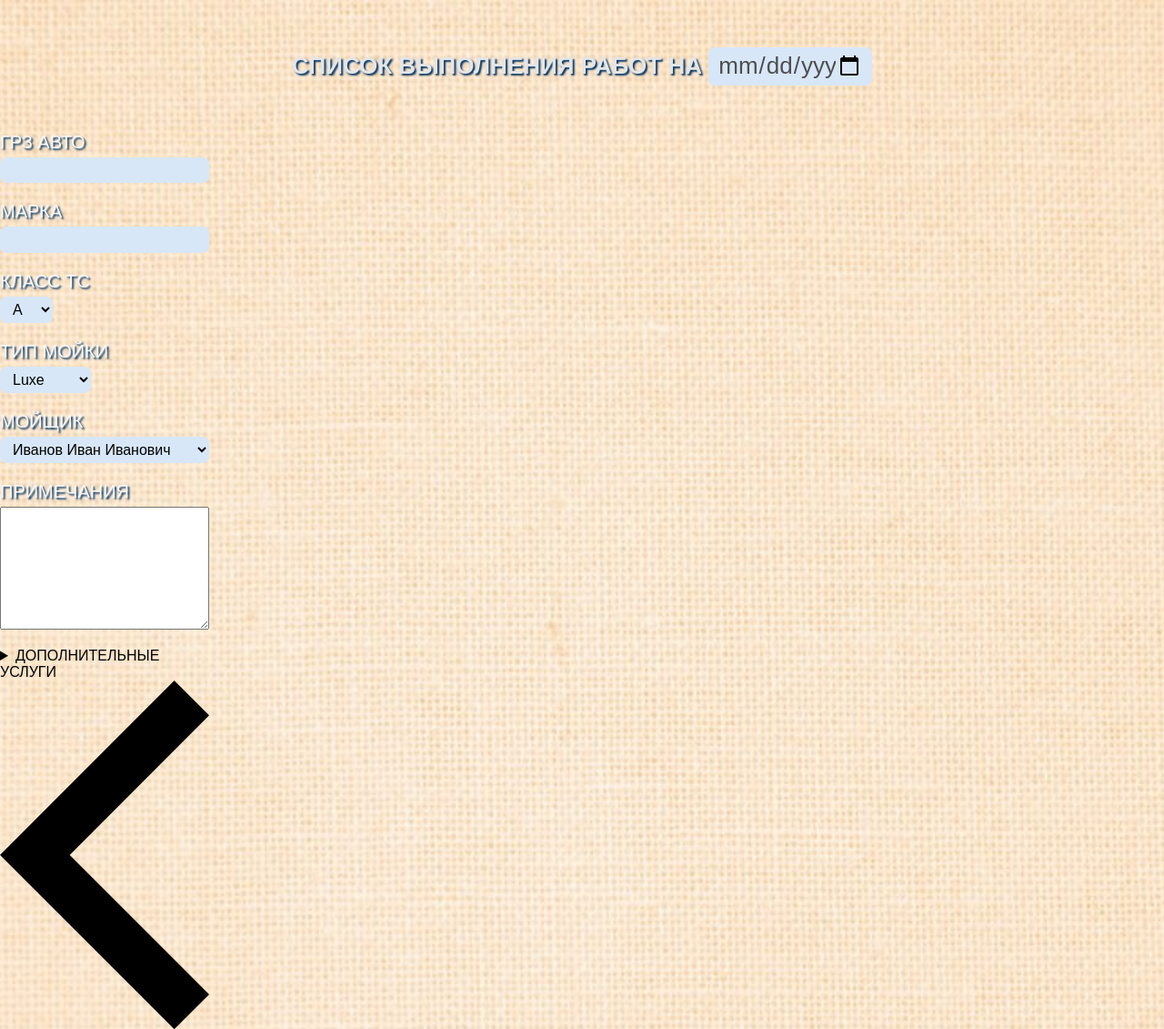
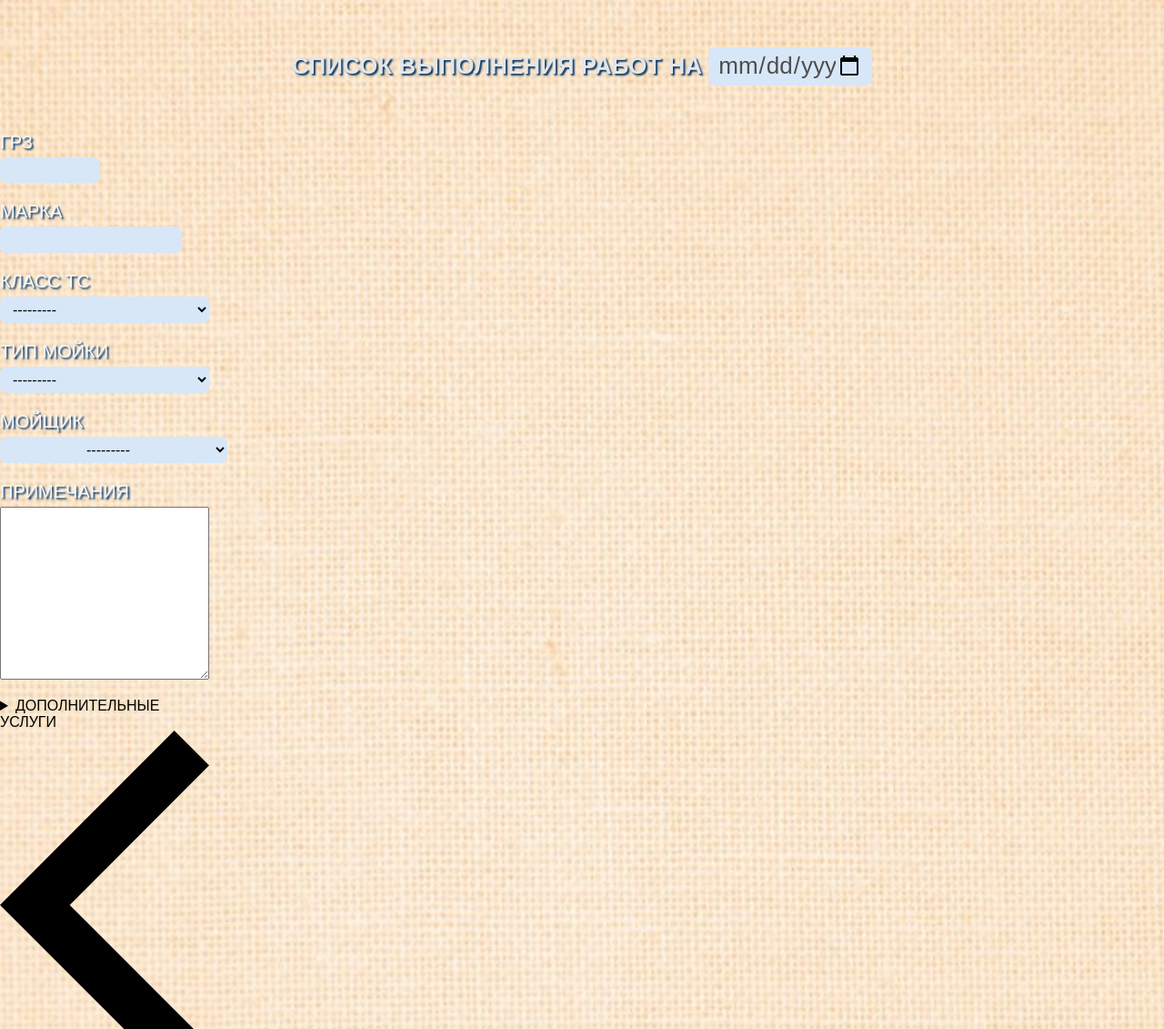
Before and after one commit to Merzoit/washGithub, a Django app: template core/templates/main_test.html in a window 1280 px wide. Shown: the top 1131 px of the page at 91% size. Run offline with Django 4.2, Linux system fonts and the light colour scheme; the template is opened without the code that fills it: values that come from a table or form of the project are taken from there, others are empty; data comes from the database, SQL or seed files in the repository.

Commit message:
update front+back relation

```diff
--- a/core/templates/main_test.html
+++ b/core/templates/main_test.html
@@ -1,11 +1,12 @@
 <!DOCTYPE html>
+{% load static %}
 <html lang="ru">
   <head>
     <meta charset="UTF-8" />
     <meta http-equiv="X-UA-Compatible" content="IE=edge" />
     <meta name="viewport" content="width=device-width, initial-scale=1.0" />
     <title>Отчет по мойке</title>
-    <link rel="stylesheet" href="css/style.css" />
+    <link rel="stylesheet" href="{% static 'css/style.css' %}" />
   </head>
   <body>
     <div class="container">
@@ -21,68 +22,28 @@
         <form class="form" action="#">
           <div class="left-side">
             <div class="form-item">
-              <label class="form-item__lab" for="grz">ГРЗ авто</label>
-              <input
-                class="form-item__grz"
-                style="text-transform: uppercase"
-                type="text"
-                id="grz"
-              />
+              <label class="form-item__lab" for="grz">ГРЗ</label>
+              {{form.grz}}
             </div>
             <div class="form-item">
               <label class="form-item__lab" for="carMark">Марка</label>
-              <input class="form-item__carmark" type="text" id="carMark" />
+              {{form.car_mark}}
             </div>
             <div class="form-item">
               <label class="form-item__lab" for="autoClass">Класс ТС</label>
-              <select
-                class="form-item__autoclass"
-                name="Класс авто"
-                id="autoClass"
-              >
-                <option value="">A</option>
-                <option value="">B</option>
-                <option value="">C</option>
-                <option value="">D</option>
-                <option value="">E</option>
-                <option value="">F</option>
-                <option value="">S</option>
-                <option value="">M</option>
-                <option value="">J</option>
-              </select>
+              {{form.car_class}}
             </div>
             <div class="form-item">
               <label class="form-item__lab" for="washType">Тип мойки</label>
-              <select
-                class="form-item__washtype"
-                name="Тип мойки"
-                id="washType"
-              >
-                <option value="">Luxe</option>
-                <option value="">Taxi</option>
-                <option value="">Special</option>
-                <option value="">Simple</option>
-                <option value="">Normal</option>
-              </select>
+              {{form.wash_type}}
             </div>
             <div class="form-item">
               <label class="form-item__lab" for="washMan">Мойщик</label>
-              <select class="form-item__washman" name="Мойщик" id="washMan">
-                <option value="">Иванов Иван Иванович</option>
-                <option value="">Ебланов Еблан Ебланович</option>
-                <option value="">Дебилин Дебил Дебилович</option>
-                <option value="">Удодов Удод Удодович</option>
-                <option value="">Чепухов Чепух Чепушилович</option>
-              </select>
+              {{form.wash_man}}
             </div>
             <div class="form-item">
               <label class="form-item__lab" for="comment">Примечания</label>
-              <textarea
-                name="text"
-                id="comment"
-                rows="7"
-                class="form-item__comment"
-              ></textarea>
+              {{form.notes}}
             </div>
           </div>
           <!-- /.left-side -->
```
